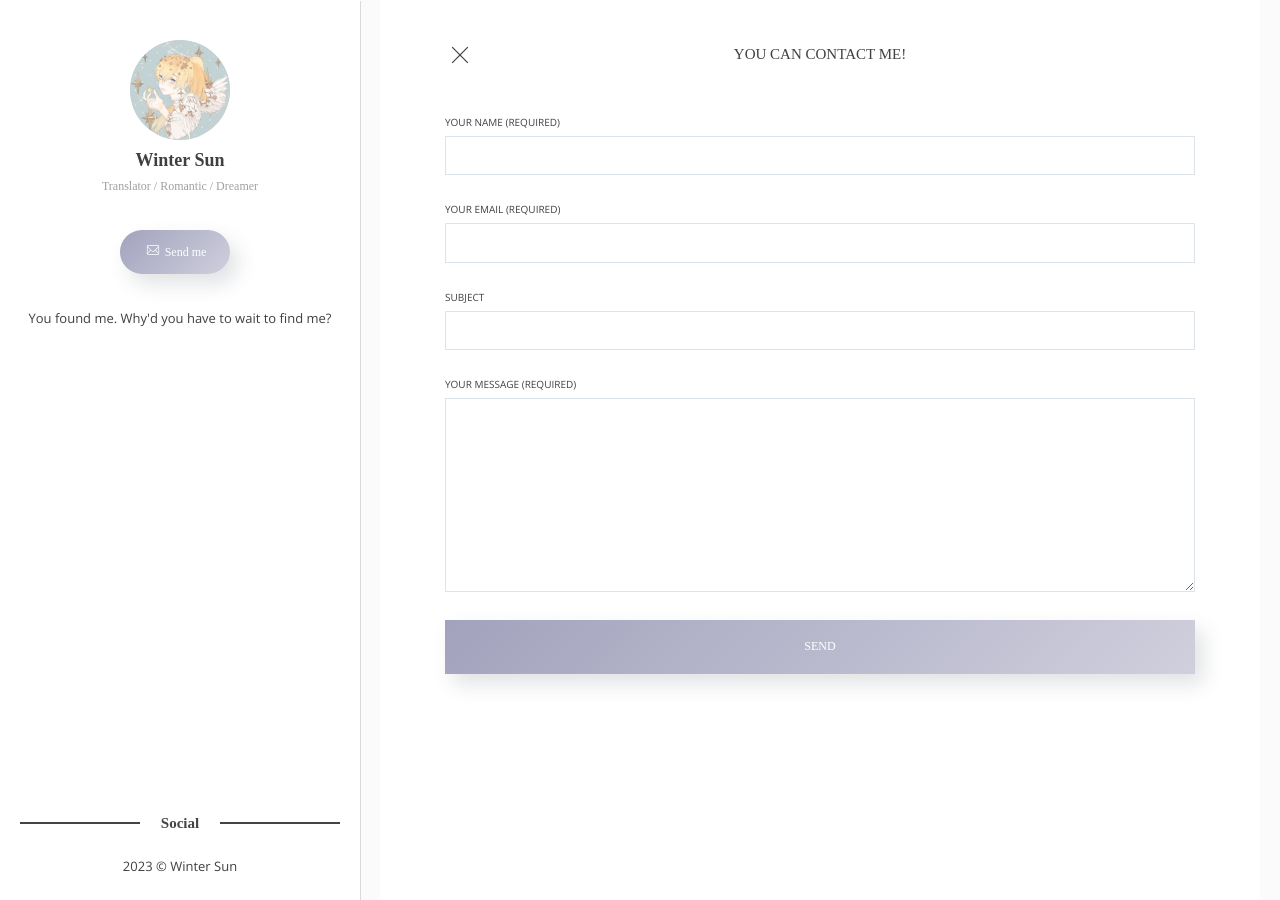
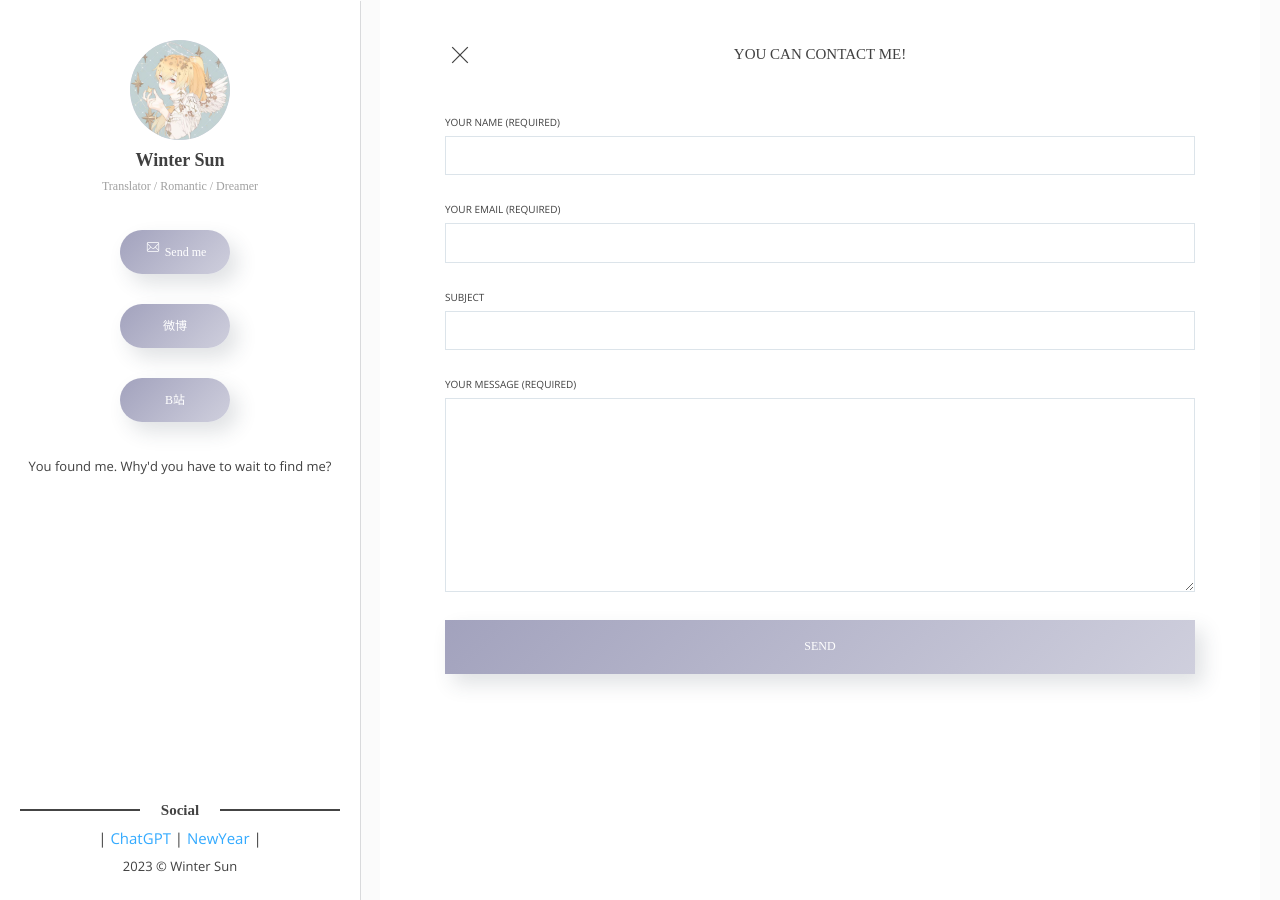
Before and after one commit to DXWinterSun/DXWinterSun.github.io, a Jekyll site: the page built from _pages/contact/index.html, in a window 1280 px wide. Built offline with Jekyll 4.4.1, drawn with Linux system fonts in a browser that asks for light colours; some web fonts are replaced.

Commit message:
update: logo

```diff
--- a/_config.yml
+++ b/_config.yml
@@ -13,14 +13,9 @@ author-bilibili:   https://space.bilibili.com/185894171
 about-author:   You found me. Why'd you have to wait to find me?
 
 # Social settings
-social-twitter:
-social-facebook:
-social-github:
-social-pinterest:
-social-instagram:
-social-youtube:
-social-vk:
-social-linkedin:
+social-chatgpt: chatgpt
+social-newyear: newyear
+
 
 # Newsletter
 mailchimp: # Add your MailChimp form identifier. For example - blogenjoyfreedom.us16.list-manage.com/subscribe/post?u=cd56155d76ddeeb4c0bc4d080&amp;id=7a526cd13e
--- a/_includes/head.html
+++ b/_includes/head.html
@@ -5,6 +5,7 @@
 
   <title>{% if page.title %}{{ page.title }}{% else %}{{ site.title }}{% endif %}</title>
   <meta name='description' content="{% if page.excerpt %}{{ page.excerpt | strip_html | strip_newlines | truncate: 160 }}{% else %}{{ site.description }}{% endif %}">
+  <link rel='shotcut icon' href="{{site.baseurl}}/images/{% if site.author-image %}{{site.author-image}}{% endif %}">
   <link rel='canonical' href="{{ page.url | replace:'index.html','' | prepend: site.baseurl | prepend: site.url }}">
   <link rel='alternate' type='application/rss+xml' title='{{ site.title }}' href="{{ '/feed.xml' | prepend: site.baseurl | prepend: site.url }}">
   <!-- Fonts -->
--- a/_layouts/home.html
+++ b/_layouts/home.html
@@ -17,8 +17,16 @@ layout: default
       <a href="/contact" class="c-contact-btn c-btn c-btn--secondary c-btn--round c-btn--shadow"><span data-icon='ei-envelope' data-size='s'></span> Send me</a>
       {% else %}
       {% endif %}
-      {% if site.author-twitter %}
-      <a href="https://twitter.com/intent/user?screen_name={{ site.social-twitter }}" class="c-btn c-btn--primary c-btn--round c-btn--shadow"><span data-icon='ei-sc-twitter' data-size='s'></span> Follow me</a>
+    </div>
+    <div class="c-contact-menu">
+      {% if site.author-weibo %}
+      <a href="{{site.author-weibo}}" target="_blank" class="c-contact-btn c-btn c-btn--secondary c-btn--round c-btn--shadow"></span> 微博</a>
+      {% else %}
+      {% endif %}
+    </div>
+    <div class="c-contact-menu">
+      {% if site.author-bilibili %}
+      <a href="{{site.author-bilibili}}" target="_blank" class="c-contact-btn c-btn c-btn--secondary c-btn--round c-btn--shadow"></span> B站</a>
       {% else %}
       {% endif %}
     </div>
@@ -28,40 +36,7 @@ layout: default
   <div class="c-sidebar-footer">
     <div class="c-social">
       <div class="c-social__title">Social</div>
-      <ul class="c-social__list u-lists-reset">
-        {% if site.social-twitter %}
-          <li class="c-social__item"><a href="https://twitter.com/{{ site.social-twitter }}" target="_blank"><div data-icon='ei-sc-twitter' data-size='s'></div></a></li>
-        {% else %}
-        {% endif %}
-        {% if site.social-facebook %}
-          <li class="c-social__item"><a href="https://facebook.com/{{ site.social-facebook }}" target="_blank"><div data-icon='ei-sc-facebook' data-size='s'></div></a></li>
-        {% else %}
-        {% endif %}
-        {% if site.social-github %}
-          <li class="c-social__item"><a href="https://github.com/{{site.social-github}}" target="_blank"><div data-icon='ei-sc-github' data-size='s'></div></a></li>
-        {% else %}
-        {% endif %}
-        {% if site.social-pinterest %}
-          <li class="c-social__item"><a href="https://pinterest.com/{{site.social-pinterest}}" target="_blank"><div data-icon='ei-sc-pinterest' data-size='s'></div></a></li>
-        {% else %}
-        {% endif %}
-        {% if site.social-instagram %}
-          <li class="c-social__item"><a href="https://instagram.com/{{ site.social-instagram }}" target="_blank"><div data-icon='ei-sc-instagram' data-size='s'></div></a></li>
-        {% else %}
-        {% endif %}
-        {% if site.social-youtube %}
-          <li class="c-social__item"><a href="https://youtube.com/{{ site.social-youtube }}" target="_blank"><div data-icon='ei-sc-youtube' data-size='s'></div></a></li>
-        {% else %}
-        {% endif %}
-        {% if site.social-vk %}
-          <li class="c-social__item"><a href="https://vk.com/{{ site.social-vk }}" target="_blank"><div data-icon='ei-sc-vk' data-size='s'></div></a></li>
-        {% else %}
-        {% endif %}
-        {% if site.social-linkedin %}
-          <li class="c-social__item"><a href="https://in.linkedin.com/in/{{site.social-linkedin}}" target="_blank"><div data-icon='ei-sc-linkedin' data-size='s'></div></a></li>
-        {% else %}
-        {% endif %}
-      </ul>
+        | <a href="{{site.social-chatgpt}}" target="_blank">ChatGPT</a> | <a href="{{site.social-newyear}}" target="_blank">NewYear</a> |
     </div>
     <div class="c-copyright">
       <p>{{site.time | date: '%Y'}} &copy; {{site.author-name}}</p>
--- a/_sass/5-components/_sidebar.scss
+++ b/_sass/5-components/_sidebar.scss
@@ -41,7 +41,6 @@
       .icon {
         width: 18px;
         height: 18px;
-        vertical-align: text-bottom;
         fill: $white-color;
       }
     }
```
